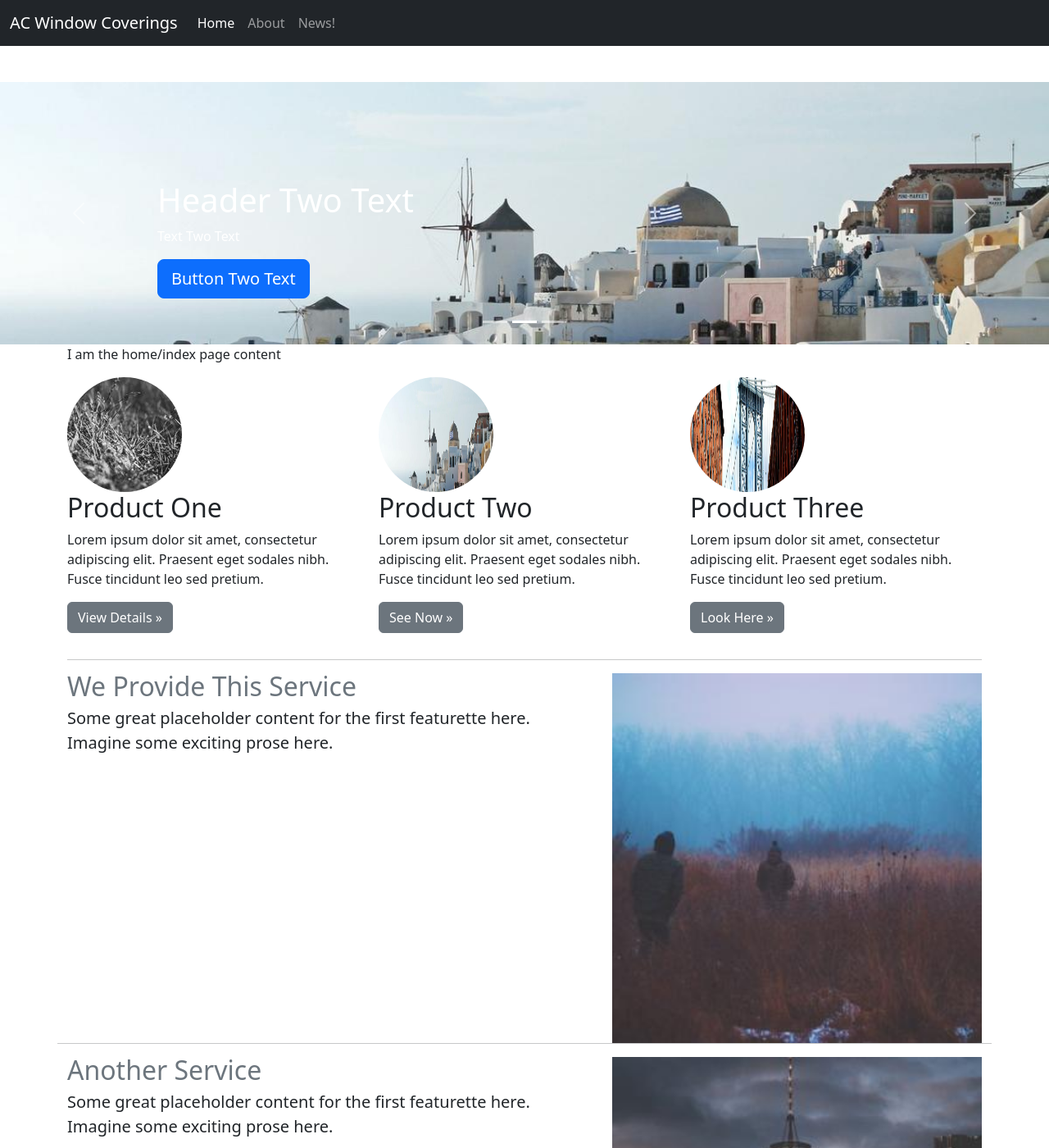
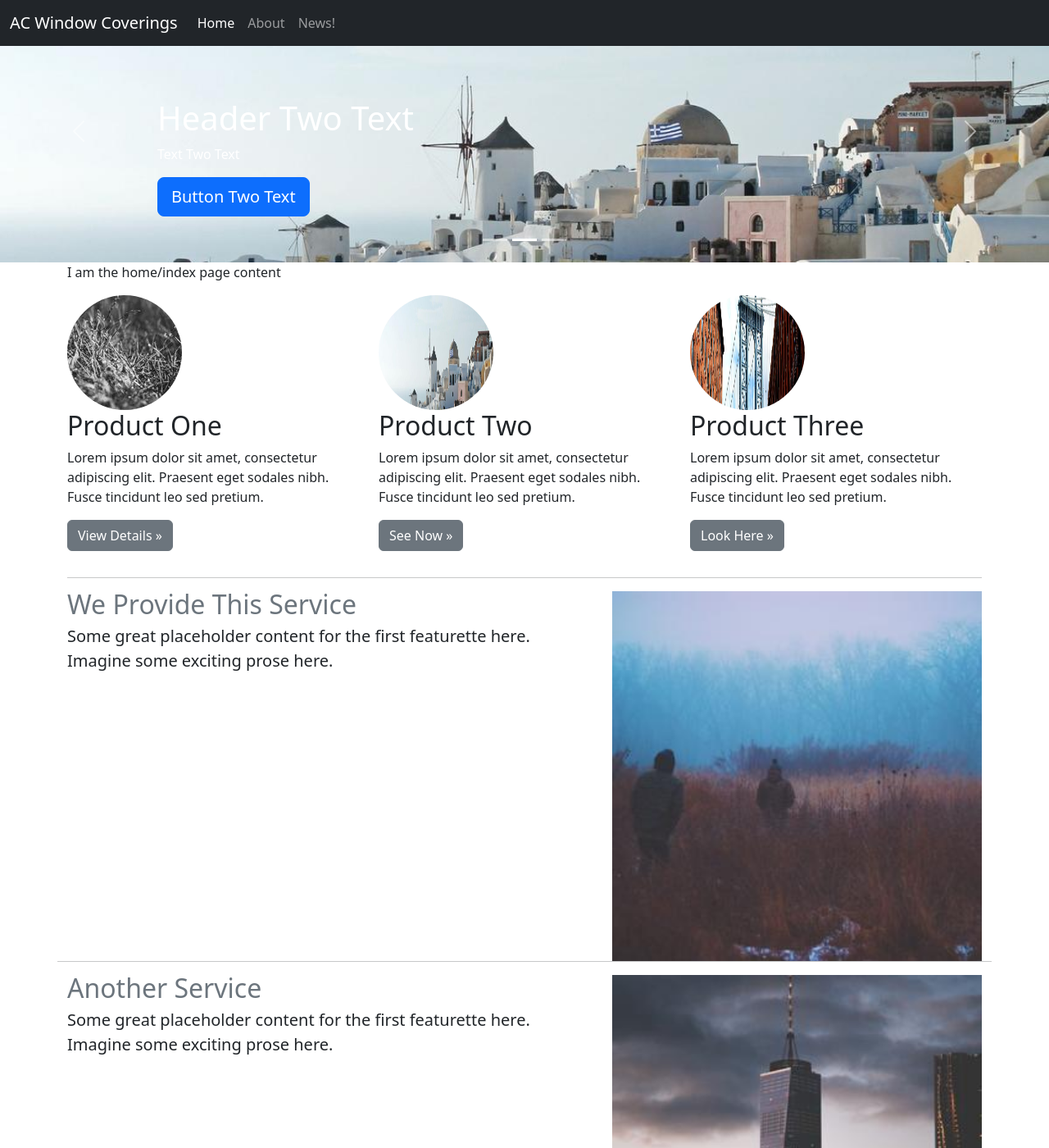
Before and after one commit to claytonpolsen/claytonpolsen.github.io, a Jekyll site: the page built from index.markdown, in a window 1280 px wide and 1400 px high. Shown: the whole window at 82% size. Built offline with Jekyll 4.4.1, drawn with Linux system fonts in a browser that asks for light colours; nearby versions of some CDN libraries; library files that are not in the unit come from our copies.

Commit message:
fixed margin

```diff
--- a/_includes/head.html
+++ b/_includes/head.html
@@ -13,12 +13,12 @@
     integrity="sha384-gH2yIJqKdNHPEq0n4Mqa/HGKIhSkIHeL5AyhkYV8i59U5AR6csBvApHHNl/vI1Bx" crossorigin="anonymous">
 
   <!-- Favicons -->
-  <link rel="apple-touch-icon" href="/docs/5.2/assets/img/favicons/apple-touch-icon.png" sizes="180x180">
-  <link rel="icon" href="/docs/5.2/assets/img/favicons/favicon-32x32.png" sizes="32x32" type="image/png">
-  <link rel="icon" href="/docs/5.2/assets/img/favicons/favicon-16x16.png" sizes="16x16" type="image/png">
-  <link rel="manifest" href="/docs/5.2/assets/img/favicons/manifest.json">
-  <link rel="mask-icon" href="/docs/5.2/assets/img/favicons/safari-pinned-tab.svg" color="#712cf9">
-  <link rel="icon" href="/docs/5.2/assets/img/favicons/favicon.ico">
+  <link rel="apple-touch-icon" href="/assets/images/favicons/apple-touch-icon.png" sizes="180x180">
+  <link rel="icon" href="/assets/images/favicons/favicon-32x32.png" sizes="32x32" type="image/png">
+  <link rel="icon" href="/assets/images/favicons/favicon-16x16.png" sizes="16x16" type="image/png">
+  <link rel="manifest" href="/assets/manifest.json">
+  <link rel="mask-icon" href="/assets/images/favicons/safari-pinned-tab.svg" color="#712cf9">
+  <link rel="icon" href="/assets/images/favicons/favicon.ico">
 
   <script src="https://cdn.jsdelivr.net/npm/@popperjs/core@2.11.5/dist/umd/popper.min.js" integrity="sha384-Xe+8cL9oJa6tN/veChSP7q+mnSPaj5Bcu9mPX5F5xIGE0DVittaqT5lorf0EI7Vk" crossorigin="anonymous"></script>
   <script src="https://cdn.jsdelivr.net/npm/bootstrap@5.2.0/dist/js/bootstrap.min.js" integrity="sha384-ODmDIVzN+pFdexxHEHFBQH3/9/vQ9uori45z4JjnFsRydbmQbmL5t1tQ0culUzyK" crossorigin="anonymous"></script>
@@ -78,9 +78,6 @@
       white-space: nowrap;
       -webkit-overflow-scrolling: touch;
     }
-    main {
-      margin-top: 100px;
-    }
   </style>
   <!-- Custom styles for this template -->
   <link href="/assets/css/carousel.css" rel="stylesheet">
--- a/_layouts/page.html
+++ b/_layouts/page.html
@@ -1,6 +1,11 @@
 <!doctype html>
 <html lang="en">
   {% include head.html %}
+  <style>
+    main {
+      margin-top: 100px;
+    }
+  </style>
   <body>
     {% include header_nav.html %}
     <main>
```
